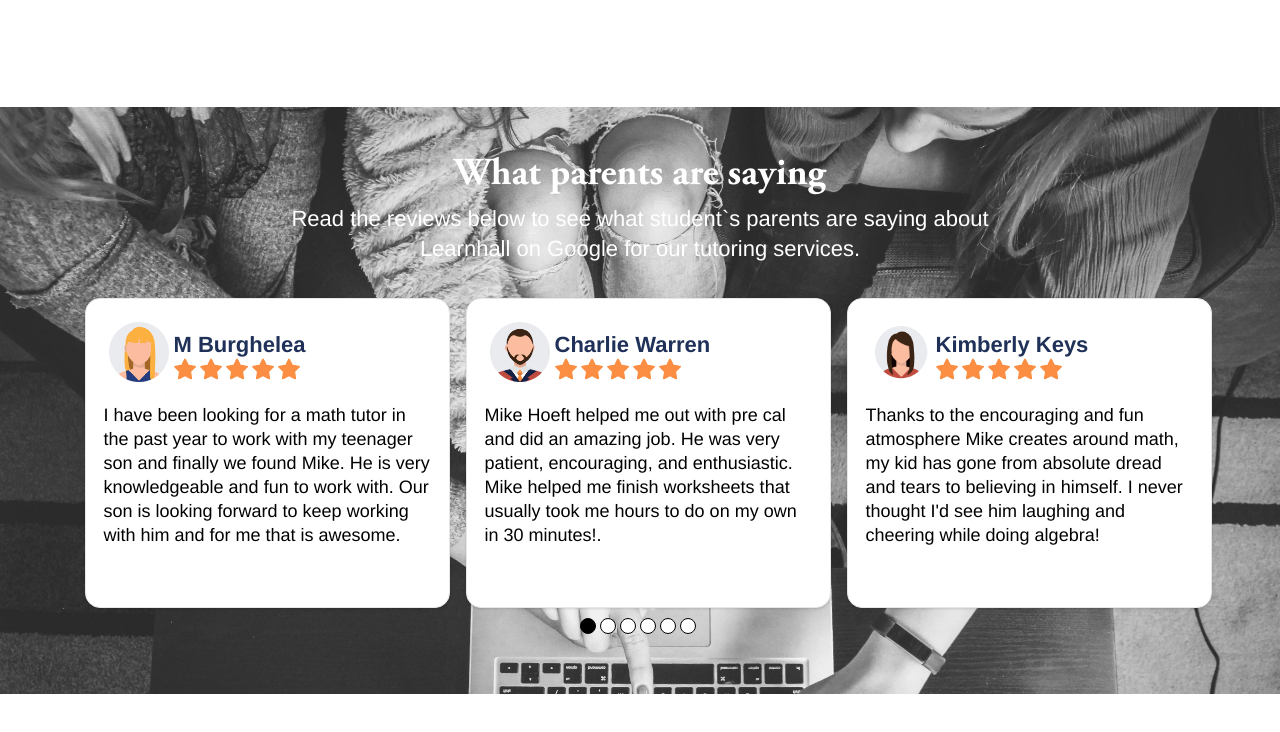
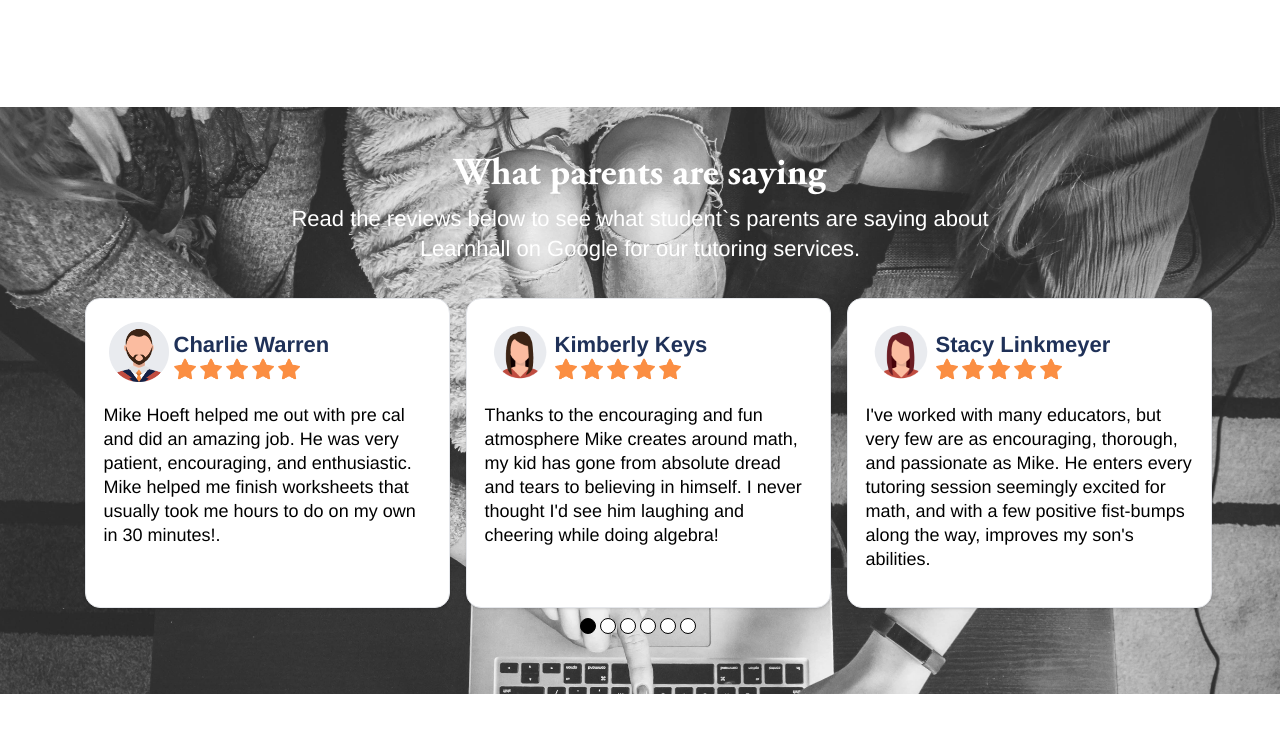
Before and after one commit to michaelchristwin/lh-cra, a React (Create React App) app: page / in a window 1280 px wide. Shown: the part 2140-2872 px from the top of the page. Built offline with nearby package versions, Linux system fonts and the light colour scheme.

Commit message:
Cleaning up code

```diff
--- a/src/components/reviewdata.ts
+++ b/src/components/reviewdata.ts
@@ -5,12 +5,6 @@ type Review = {
 };
 
 const ReviewData: Review[] = [
-  {
-    name: "M Burghelea",
-    img: require("../images/Avatars/avatar1.png"),
-    review:
-      "I have been looking for a math tutor in the past year to work with my teenager son and finally we found Mike. He is very knowledgeable and fun to work with. Our son is looking forward to keep working with him and for me that is awesome.",
-  },
   {
     name: "Charlie Warren",
     img: require("../images/Avatars/avatar2.png"),
@@ -41,12 +35,12 @@ const ReviewData: Review[] = [
     name: "Tigran Mkrtychyan",
     img: require("../images/Avatars/avatar6.png"),
     review:
-      "Asher is an amazing tutor and has helped to put me on track to pass my business calc class and I didn't think I'd even have a chance, 100% would recommend",
+      "Asher is an amazing tutor and has helped to put me on track to pass my business calc class and I didn't think I'd even have a chance, 100% would recommend.",
   },
   {
     name: "Ann S",
     img: require("../images/Avatars/avatar3.png"),
-    review: `Mike tutored my son a year ago and we still keep in touch and talk about him. He was very good at keeping him positive and interested and feeling good about the material and himself. Started doing excellerated middle school math and then some writing!`,
+    review: `Mike tutored my son a year ago and we still keep in touch and talk about him. He was very good at keeping him positive and interested and feeling good about the material and himself. Started doing excellerated middle school math and then some writing!.`,
   },
   {
     name: "Evan Zenner",
@@ -55,7 +49,7 @@ const ReviewData: Review[] = [
   },
   {
     name: "Andrew Rockefeller",
-    img: require("../images/Avatars/avatar2.png"),
+    img: require("../images/Avatars/avatar7.png"),
     review:
       "Michael hasn't only been the tutor that got me through highschool, I honestly wouldn't be where I am in my life without him helping me not only with my grades. I can honestly say he helped me be the man I have become today. I would recommend him to anyone.",
   },
@@ -68,7 +62,7 @@ const ReviewData: Review[] = [
   },
   {
     name: "TBjv Reynolds",
-    img: require("../images/Avatars/avatar2.png"),
+    img: require("../images/Avatars/avatar7.png"),
     review:
       "I can't recommend enough the help from Learnhall.  My high school sophomore student was struggling with math and an hour a week with Michael really made the difference. Not only with the basic principles, but confidence building as well!  Thank you Learnhall.",
   },
@@ -80,7 +74,7 @@ const ReviewData: Review[] = [
   },
   {
     name: "M. Burghelea",
-    img: require("../images/Avatars/avatar2.png"),
+    img: require("../images/Avatars/avatar7.png"),
     review:
       "I have been looking for a math tutor for the past year to work with my teenage son and finally we found Mike. He is very knowledgeable and fun to work with. Our son is looking forward to keep working with him and for me that is awesome. Thank you Mike.",
   },
@@ -88,7 +82,7 @@ const ReviewData: Review[] = [
     name: "Terry Jabali",
     img: require("../images/Avatars/avatar2.png"),
     review:
-      "While pleasant missed many appointments in my first rating; Michael was professional enough to follow up and has since been re-engaged;  he has shown genuine concern about my son's progress Thank you",
+      "While pleasant missed many appointments in my first rating; Michael was professional enough to follow up and has since been re-engaged;  he has shown genuine concern about my son's progress, Thank you.",
   },
   {
     name: "Tara C",
@@ -104,7 +98,7 @@ const ReviewData: Review[] = [
   },
   {
     name: "Callie Martin",
-    img: require("../images/Avatars/avatar6.png"),
+    img: require("../images/Avatars/avatar7.png"),
     review: `Learnhall (& tutor Mark) helped my son find academic success and confidence in Geometry and Algebra 2 over the last two years. We all love Mark! Not only is he extremely professional and good at what he does, but his attitude is always friendly, encouraging and supportive. Five stars!`,
   },
 ];
```
Also changed, not shown: src/images/Avatars/avatar7.png (added).
